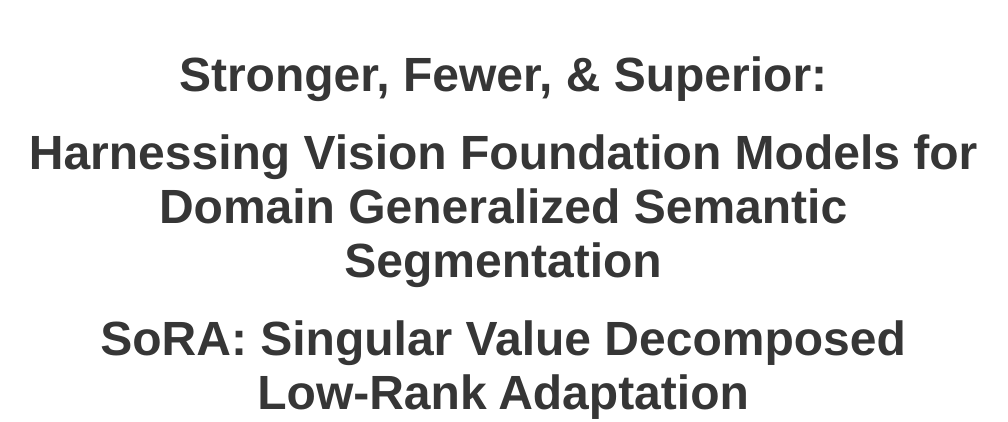
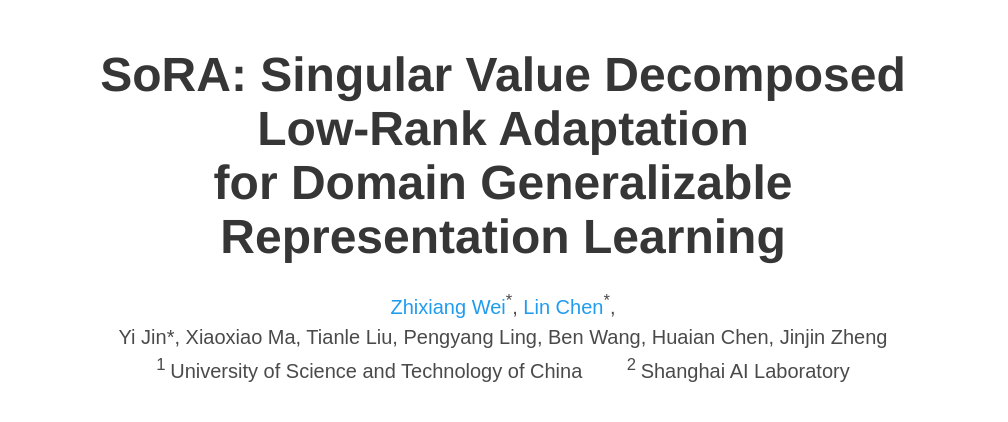
Before and after one commit to SeunghyeChae/test-pp, a plain HTML site: page index.html in a window 1280 px wide. Shown: the top 422 px of the page, without its empty margins (137-1145 px from the left). Drawn offline with nearby package versions, Linux system fonts and the light colour scheme; some icons are missing; a web font is replaced by a local one.

Commit message:
Update index.html

```diff
--- a/index.html
+++ b/index.html
@@ -52,8 +52,8 @@
       <div class="container is-max-desktop">
         <div class="columns is-centered">
           <div class="column has-text-centered">
-            <h1 class="title is-1 publication-title" style="font-family: Helvetica, sans-serif;" width="100%">Stronger, Fewer, & Superior:</h1>
-            <h3 class="title is-1 publication-title" style="font-family: Helvetica, sans-serif;" width="100%">Harnessing Vision Foundation Models for Domain Generalized Semantic Segmentation</h3>
+<!--             <h1 class="title is-1 publication-title" style="font-family: Helvetica, sans-serif;" width="100%">Stronger, Fewer, & Superior:</h1>
+            <h3 class="title is-1 publication-title" style="font-family: Helvetica, sans-serif;" width="100%">Harnessing Vision Foundation Models for Domain Generalized Semantic Segmentation</h3> -->
             <h1 class="title is-1 publication-title" style="font-family: Helvetica, sans-serif;">
               SoRA: Singular Value Decomposed <br>
               Low-Rank Adaptation <br>
```
